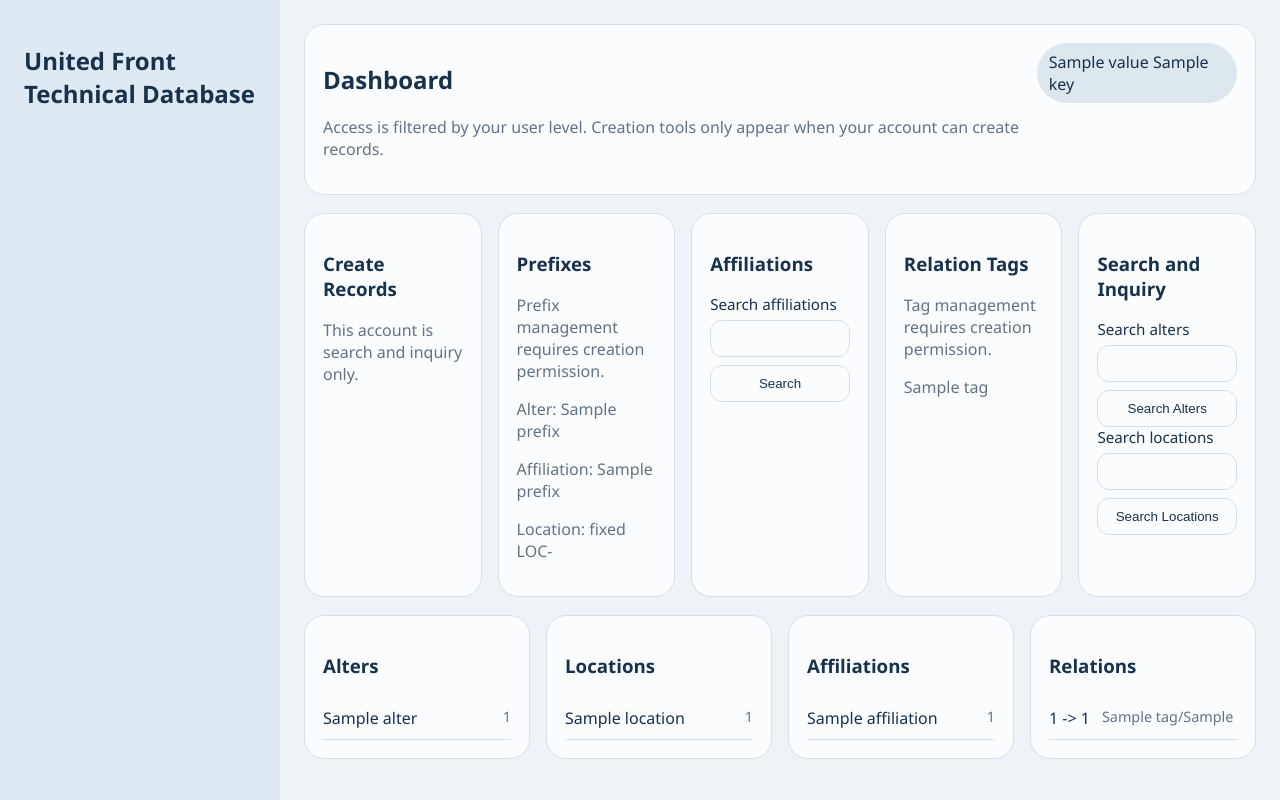
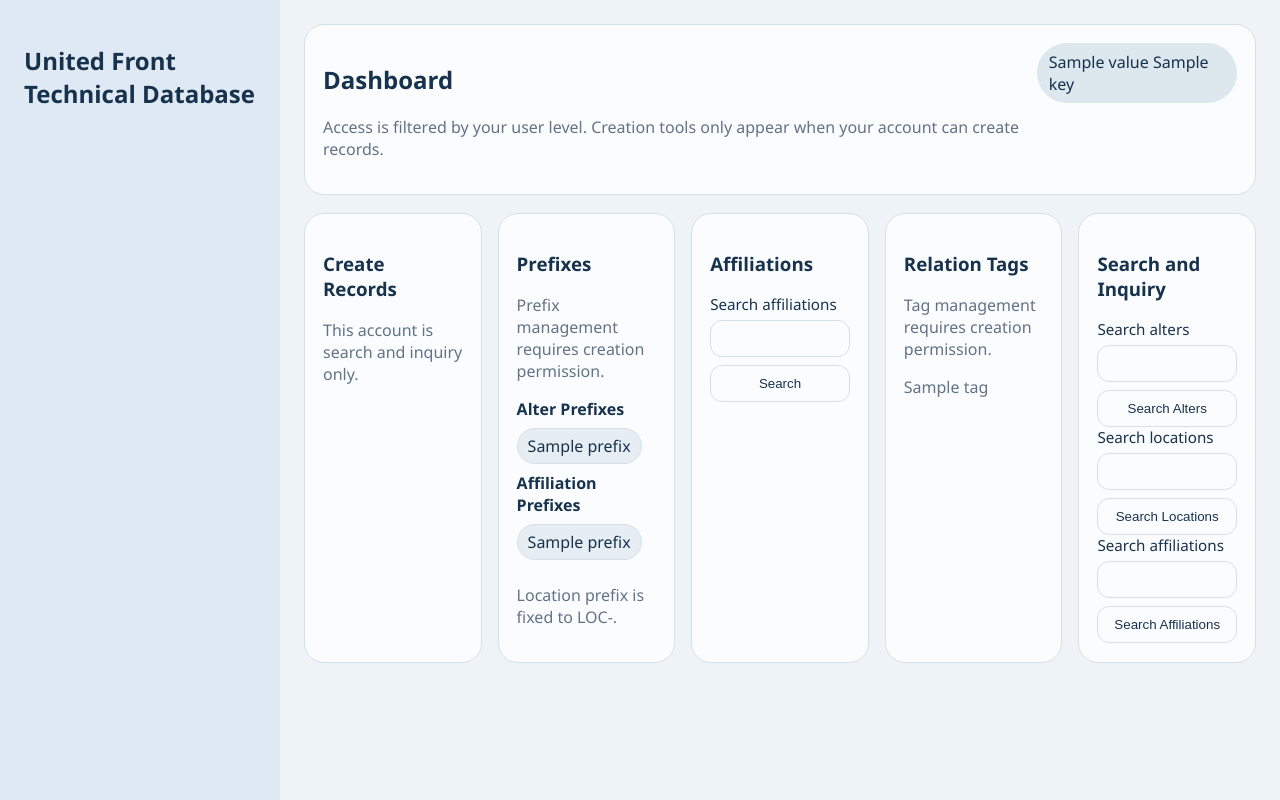
Before and after one commit to ArtyDaSmarty/UFTracker, a Flask app: template templates/dashboard.html in a window 1280 px wide. Run offline with Flask 3, Linux system fonts and the light colour scheme; the template is opened without the code that fills it: most values are stand-ins (such as "Sample title", 1, 10 or a date in 2020); data that the repository does not hold is empty; parts of the project's set-up code (start-up, migrations or seed data) failed here and were passed over.

Commit message:
Update dashboard.html

```diff
--- a/templates/dashboard.html
+++ b/templates/dashboard.html
@@ -51,9 +51,37 @@
     {% else %}
     <p class="muted">Prefix management requires creation permission.</p>
     {% endif %}
-    <p class="muted">Alter: {{ alter_prefixes|join(', ') }}</p>
-    <p class="muted">Affiliation: {{ affiliation_prefixes|join(', ') }}</p>
-    <p class="muted">Location: fixed LOC-</p>
+    <div class="stack compact top-gap">
+      <div class="prefix-block">
+        <strong>Alter Prefixes</strong>
+        {% for prefix in alter_prefixes %}
+        <div class="token-row">
+          <span class="token">{{ prefix }}</span>
+          {% if current_role == 'admin' %}
+          <form method="post" action="{{ url_for('remove_prefix', kind='alter') }}">
+            <input type="hidden" name="prefix" value="{{ prefix }}">
+            <button type="submit">Remove</button>
+          </form>
+          {% endif %}
+        </div>
+        {% endfor %}
+      </div>
+      <div class="prefix-block">
+        <strong>Affiliation Prefixes</strong>
+        {% for prefix in affiliation_prefixes %}
+        <div class="token-row">
+          <span class="token">{{ prefix }}</span>
+          {% if current_role == 'admin' %}
+          <form method="post" action="{{ url_for('remove_prefix', kind='affiliation') }}">
+            <input type="hidden" name="prefix" value="{{ prefix }}">
+            <button type="submit">Remove</button>
+          </form>
+          {% endif %}
+        </div>
+        {% endfor %}
+      </div>
+      <p class="muted">Location prefix is fixed to LOC-.</p>
+    </div>
   </div>
 
   <div class="card">
@@ -90,7 +118,7 @@
     {% else %}
     <p class="muted">Tag management requires creation permission.</p>
     {% endif %}
-    <p class="muted small">{{ context.tags|join(', ') }}</p>
+    <p class="muted small wrap-anywhere">{{ context.tags|join(', ') }}</p>
   </div>
 
   <div class="card">
@@ -105,13 +133,11 @@
       <input type="hidden" name="kind" value="location">
       <button>Search Locations</button>
     </form>
+    <form method="get" action="{{ url_for('search') }}" class="stack compact">
+      <label>Search affiliations<input name="q"></label>
+      <input type="hidden" name="kind" value="affiliation">
+      <button>Search Affiliations</button>
+    </form>
   </div>
 </section>
-
-<section class="grid cols-4">
-  <div class="card"><h3>Alters</h3>{% for entry_id, name in context.alters %}<a class="list-item" href="{{ url_for('alter_detail', alter_id=entry_id) }}">{{ name }} <span>{{ entry_id }}</span></a>{% else %}<p class="muted">No visible alters.</p>{% endfor %}</div>
-  <div class="card"><h3>Locations</h3>{% for entry_id, name in context.locations %}<a class="list-item" href="{{ url_for('location_detail', location_id=entry_id) }}">{{ name }} <span>{{ entry_id }}</span></a>{% else %}<p class="muted">No visible locations.</p>{% endfor %}</div>
-  <div class="card"><h3>Affiliations</h3>{% for entry_id, name in context.affiliations %}<a class="list-item" href="{{ url_for('affiliation_detail', affiliation_id=entry_id) }}">{{ name }} <span>{{ entry_id }}</span></a>{% else %}<p class="muted">No visible affiliations.</p>{% endfor %}</div>
-  <div class="card"><h3>Relations</h3>{% for relation in context.relations %}<div class="list-item static">{{ relation.source_id }} -> {{ relation.target_id }}<span>{{ relation.tag }}/{{ relation.reverse_tag }}</span></div>{% else %}<p class="muted">No visible relations.</p>{% endfor %}</div>
-</section>
 {% endblock %}
```
